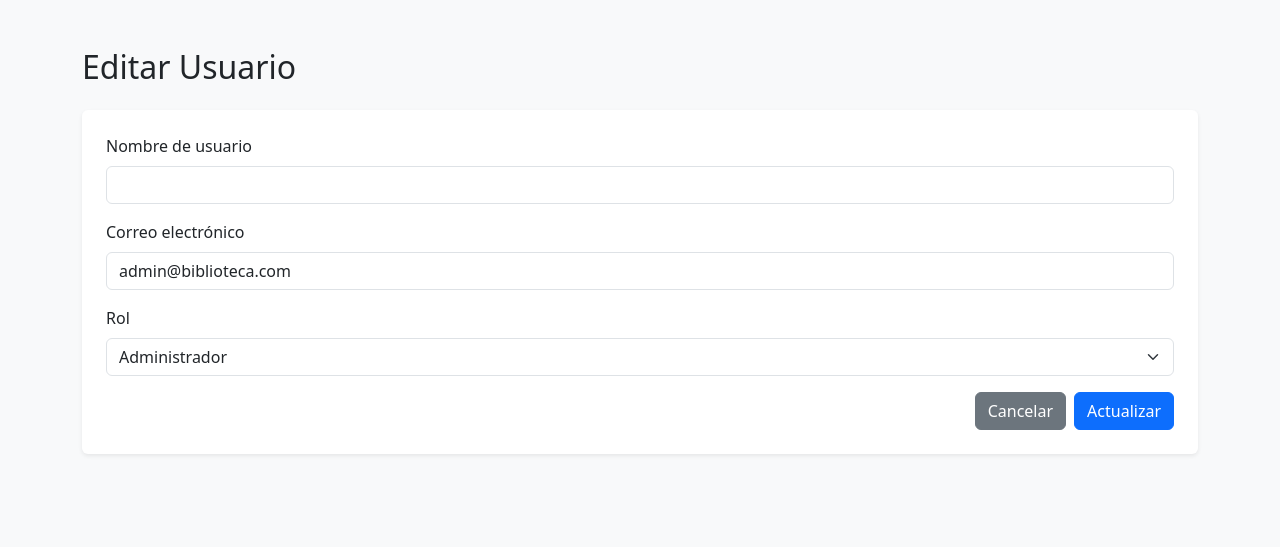
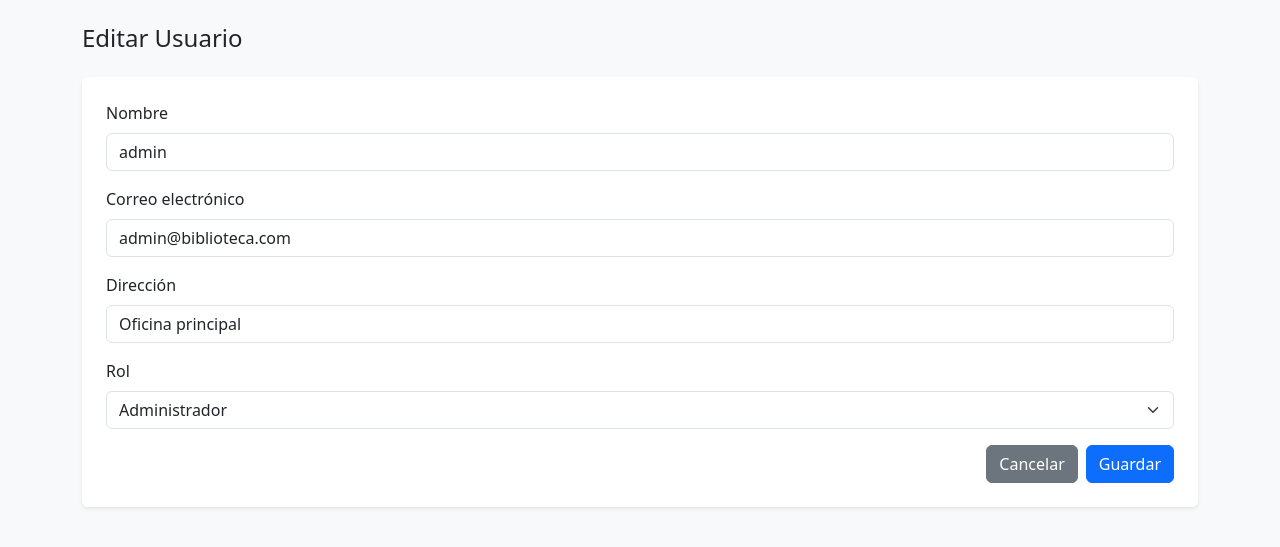
Before and after one commit to jeanpaulb21/Biblioteca, a Flask app: page /admin/usuarios/editar_formulario/1 in a window 1280 px wide. Shown: the top 547 px of the page. Run offline with Flask 3, Linux system fonts and the light colour scheme; a user stored in the database is signed in.

Commit message:
Add files via upload

```diff
--- a/app/forms.py
+++ b/app/forms.py
@@ -123,12 +123,21 @@ class EditarReservaForm(FlaskForm):
     ], validators=[DataRequired()])
     submit = SubmitField('Guardar cambios')
 
-class AgregarUsuarioForm(FlaskForm):
+class AgregarLectorPresencialForm(FlaskForm):
     nombre = StringField('Nombre', validators=[DataRequired(), Length(min=2, max=50)])
-    correo = StringField('Correo electrónico', validators=[DataRequired(), Email()])
+    documento = StringField('Número de Documento', validators=[DataRequired(), Length(min=5, max=20)])
     direccion = StringField('Dirección', validators=[DataRequired(), Length(min=5, max=100)])
+    correo = StringField('Correo', validators=[DataRequired(), Email(), Length(max=120)])
     submit = SubmitField('Registrar')
 
-    def validate_correo(self, correo):
-        if Usuario.query.filter_by(correo=correo.data).first():
-            raise ValidationError('Ya existe un usuario con este correo.')
+    def validate_documento(self, documento):
+        if Usuario.query.filter_by(documento=documento.data).first():
+            raise ValidationError('Ya existe un usuario con este número de documento.')
+
+
+class EditarUsuarioForm(FlaskForm):
+    nombre = StringField('Nombre', validators=[DataRequired()])
+    correo = StringField('Correo electrónico', validators=[DataRequired(), Email()])
+    direccion = StringField('Dirección', validators=[DataRequired()])
+    rol = SelectField('Rol', choices=[('lector', 'Lector'), ('bibliotecario', 'Bibliotecario'), ('administrador', 'Administrador')], validators=[DataRequired()])
+    submit = SubmitField('Guardar')
--- a/app/routes.py
+++ b/app/routes.py
@@ -12,7 +12,7 @@ import requests
 # Importa las extensiones correctamente
 from app.extensions import db, login_manager, mail
 from app.models import Usuario, Libro, Prestamo, Reserva, Favorito
-from app.forms import RegistroForm, LibroForm, EditarLibroForm, EditarReservaForm, NuevaReservaForm, PrestamoForm, AgregarUsuarioForm, ReservaLectorForm
+from app.forms import RegistroForm, LibroForm, EditarLibroForm, EditarReservaForm, NuevaReservaForm, PrestamoForm, ReservaLectorForm, AgregarLectorPresencialForm,  EditarUsuarioForm
 from app.utils import verificar_token, generar_token, generar_reporte_con_plantilla, generar_reporte_populares, generar_reporte_prestados
 from app.libro import prestar_libro, devolver_libro
 from PIL import Image
@@ -100,9 +100,15 @@ def login():
         usuario = Usuario.query.filter_by(correo=correo, activo=True).first()
 
         if usuario and usuario.check_password(password):
+            # ✅ Validar rol prohibido antes de permitir login
+            if usuario.rol == 'lector*':
+                flash('Tu cuenta no está habilitada para acceder al sistema.', 'danger')
+                return redirect(url_for('main.login'))
+
             login_user(usuario)
             flash('Has iniciado sesión.', 'success')
 
+            # ✅ Redirección según rol válido
             if usuario.rol == 'administrador':
                 return redirect(url_for('main.inicio'))
             elif usuario.rol == 'bibliotecario':
@@ -111,12 +117,13 @@ def login():
                 return redirect(url_for('main.catalogo'))
             else:
                 return redirect(url_for('main.index'))
+
         else:
-            # ⚠️ Aquí: Si no es válido, muestra mensaje de error
             flash('Correo o contraseña incorrectos', 'danger')
             return redirect(url_for('main.login'))
 
     return render_template('login.html')
+
 
 
 @main.route('/logout')
@@ -165,15 +172,14 @@ def cambiar_rol(usuario_id):
         return redirect(url_for('main.lista_usuarios'))
 
     nuevo_rol = request.form.get('rol')
-    roles_permitidos = ['lector', 'bibliotecario']
 
-    if nuevo_rol not in roles_permitidos:
-        flash('Solo puedes cambiar roles entre lector y bibliotecario.', 'error')
+    if nuevo_rol not in ['lector', 'bibliotecario', 'administrador']:
+        flash('Rol inválido.', 'error')
         return redirect(url_for('main.lista_usuarios'))
 
     usuario.rol = nuevo_rol
     db.session.commit()
-    flash(f"El rol del usuario '{usuario.nombre}' ha sido cambiado a {nuevo_rol}.", 'success')
+    flash('Rol actualizado correctamente.', 'success')
     return redirect(url_for('main.lista_usuarios'))
 
 @main.route('/admin/inicio', endpoint='inicio')
@@ -276,54 +282,44 @@ def mostrar_usuarios():
     usuarios = Usuario.query.all()
     return render_template('usuarios_mostrar.html', usuarios=usuarios)
 
-@main.route('/admin/usuarios/agregar', methods=['GET', 'POST'])
-@login_required
-@roles_requeridos('administrador', 'bibliotecario')
-def agregar_usuario():
-    form = AgregarUsuarioForm()
-
-    if form.validate_on_submit():
-        nombre = form.nombre.data.strip() if form.nombre.data else '-'
-        correo = form.correo.data.strip()
-        direccion = form.direccion.data.strip() if form.direccion.data else '-'
-
-        # ⚠️ Aquí valores seguros para campos faltantes
-        apellido = '-'
-        documento = '-'
-        telefono = '-'
-        from datetime import date
-        fecha_nacimiento = date(2000, 1, 1)  # o lo que quieras
-
-        if Usuario.query.filter_by(correo=correo).first():
-            return 'Correo ya registrado', 400
-
-        nuevo_usuario = Usuario(
-            nombre=nombre,
-            apellido=apellido,
-            correo=correo,
-            documento=documento,
-            direccion=direccion,
-            telefono=telefono,
-            fecha_nacimiento=fecha_nacimiento,
-            rol='lector',
-            activo=True
-        )
-
-        nuevo_usuario.set_password('123456')  # temporal
-
-        db.session.add(nuevo_usuario)
-        db.session.commit()
-
-        return 'Usuario registrado', 200
-
-    return render_template('registro_fragmento.html', form=form)
-
 @main.route('/admin/usuarios/editar_formulario/<int:id>')
 @login_required
 @roles_requeridos('administrador')
 def editar_formulario_usuario(id):
     usuario = Usuario.query.get_or_404(id)
-    return render_template('partials/usuarios_editar.html', usuario=usuario)
+    form = EditarUsuarioForm(
+        nombre=usuario.nombre,
+        correo=usuario.correo,
+        direccion=usuario.direccion,
+        rol=usuario.rol
+    )
+    return render_template(
+        'partials/usuarios_editar.html',
+        form=form,
+        usuario=usuario
+    )
+
+@main.route('/admin/usuarios/editar/<int:id>', methods=['POST'])
+@login_required
+@roles_requeridos('administrador')
+def editar_usuario(id):
+    usuario = Usuario.query.get_or_404(id)
+    form = EditarUsuarioForm()
+
+    if form.validate_on_submit():
+        usuario.nombre = form.nombre.data
+        usuario.correo = form.correo.data
+        usuario.direccion = form.direccion.data
+        usuario.rol = form.rol.data
+
+        db.session.commit()
+        flash("Usuario actualizado correctamente.", "success")
+        return redirect(url_for('main.mostrar_usuarios'))
+    else:
+        flash("Error al validar el formulario.", "danger")
+
+    return redirect(url_for('main.mostrar_usuarios'))
+
 
 @main.route("/admin/usuarios/eliminar/<int:id>", methods=["POST"])
 @login_required
@@ -333,6 +329,51 @@ def eliminar_usuario(id):
     db.session.delete(usuario)
     db.session.commit()
     return jsonify({"mensaje": "Usuario eliminado"})
+
+# rutas de bibliotecario/usuarios
+from flask import jsonify
+
+@main.route('/admin/usuarios/agregar', methods=['GET', 'POST'])
+@login_required
+@roles_requeridos('administrador', 'bibliotecario')
+def agregar_usuario():
+    form = AgregarLectorPresencialForm()
+
+    if form.validate_on_submit():
+        nombre = form.nombre.data.strip()
+        correo = form.correo.data.strip()
+        documento = form.documento.data.strip()
+        direccion = form.direccion.data.strip()
+
+        nuevo_usuario = Usuario(
+            nombre=nombre,
+            apellido='-',
+            correo=correo,
+            documento=documento,
+            direccion=direccion,
+            telefono='-',
+            fecha_nacimiento=date(2000, 1, 1),
+            rol='lector*',
+            activo=True
+        )
+        nuevo_usuario.generar_llave_prestamo()
+        nuevo_usuario.set_password('000000')
+
+        try:
+            db.session.add(nuevo_usuario)
+            db.session.commit()
+            return jsonify({"success": True, "mensaje": "Lector presencial registrado correctamente."})
+        except Exception as e:
+            db.session.rollback()
+            return jsonify({"success": False, "mensaje": "Error al registrar usuario.", "errores": str(e)})
+
+    elif form.errors:
+        print("ERRORES:", form.errors)
+        return jsonify({"success": False, "mensaje": "Errores de validación.", "errores": form.errors})
+
+
+    return render_template('registro_fragmento.html', form=form)
+
 
 
 #rutas de admin/libros
--- a/templates/partials/usuarios_editar.html
+++ b/templates/partials/usuarios_editar.html
@@ -7,76 +7,76 @@
 </head>
 <body style="background-color: #f8f9fa;">
 
-  <div class="container py-5">
-    <h2 class="mb-4">Editar Usuario</h2>
+  <div class="container py-4">
+    <h4 class="mb-4">Editar Usuario</h4>
 
-    <form id="form-editar-usuario" class="text-start bg-white p-4 rounded shadow-sm">
-      <input type="hidden" name="id" value="{{ usuario.id }}">
+      <form method="POST" action="{{ url_for('main.editar_usuario', id=usuario.id) }}" class="text-start bg-white p-4 rounded shadow-sm">
+        {{ form.hidden_tag() }}
 
         <div class="mb-3">
-        <label for="nombre" class="form-label">Nombre de usuario</label>
-        <input type="text" name="nombre" class="form-control" value="{{ usuario.username }}">
+          {{ form.nombre.label(class="form-label") }}
+          {{ form.nombre(class="form-control") }}
         </div>
 
         <div class="mb-3">
-        <label for="email" class="form-label">Correo electrónico</label>
-        <input type="email" name="email" class="form-control" value="{{ usuario.correo }}">
+          {{ form.correo.label(class="form-label") }}
+          {{ form.correo(class="form-control") }}
         </div>
 
         <div class="mb-3">
-        <label for="rol" class="form-label">Rol</label>
-        <select class="form-select" name="rol">
-          <option value="lector" {% if usuario.rol == 'lector' %}selected{% endif %}>Lector</option>
-          <option value="bibliotecario" {% if usuario.rol == 'bibliotecario' %}selected{% endif %}>Bibliotecario</option>
-          <option value="administrador" {% if usuario.rol == 'administrador' %}selected{% endif %}>Administrador</option>
-        </select>
+          {{ form.direccion.label(class="form-label") }}
+          {{ form.direccion(class="form-control") }}
+        </div>
+
+        <div class="mb-3">
+          {{ form.rol.label(class="form-label") }}
+          {{ form.rol(class="form-select") }}
         </div>
 
         <div class="d-flex justify-content-end gap-2">
           <button type="button" class="btn btn-secondary btn-cancelar-usuario">Cancelar</button>
-        <button type="submit" class="btn btn-primary">Actualizar</button>
+          {{ form.submit(class="btn btn-primary") }}
         </div>
       </form>
+
+
   </div>
 
-  <!-- Script para manejar submit y cancelar -->
   <script>
     document.getElementById("form-editar-usuario").addEventListener("submit", function (e) {
       e.preventDefault();
 
       const datos = {
-        id: this.id.value,
-        nombre: this.nombre.value,
-        email: this.email.value,
-        rol: this.rol.value
+        id: this.querySelector('[name="id"]').value,
+        nombre: this.querySelector('[name="nombre"]').value,
+        correo: this.querySelector('[name="correo"]').value,
+        direccion: this.querySelector('[name="direccion"]').value,
+        rol: this.querySelector('[name="rol"]').value
       };
+
+      console.log("DEBUG:", datos);
 
       fetch("/admin/usuarios/editar", {
         method: "POST",
-        headers: {
-          "Content-Type": "application/json"
-        },
+        headers: { "Content-Type": "application/json" },
         body: JSON.stringify(datos)
       })
       .then(res => res.json())
       .then(data => {
-        alert(data.mensaje || "Usuario actualizado");
-        if (document.referrer) {
-          window.history.back();
-        } else {
-          window.location.href = "/admin/usuarios/mostrar";
-        }
+        alert(data.mensaje || "Usuario actualizado correctamente");
+        window.location.reload();
+      })
+      .catch(err => {
+        console.error("Error:", err);
+        alert("Error inesperado");
       });
     });
 
     document.querySelector(".btn-cancelar-usuario").addEventListener("click", function () {
-      if (document.referrer) {
       window.history.back();
-      } else {
-        window.location.href = "/admin/usuarios/mostrar";
-      }
     });
   </script>
 
+  <script src="https://cdn.jsdelivr.net/npm/bootstrap@5.3.0/dist/js/bootstrap.bundle.min.js"></script>
 </body>
 </html>
```
Also changed, not shown: static/js/usuarios_mostrar.js (+41 -9 lines), templates/registro_fragmento.html (+17 -5 lines), templates/usuarios_mostrar.html (+18 -5 lines). Lines whose indentation alone changed are shown as unchanged.
